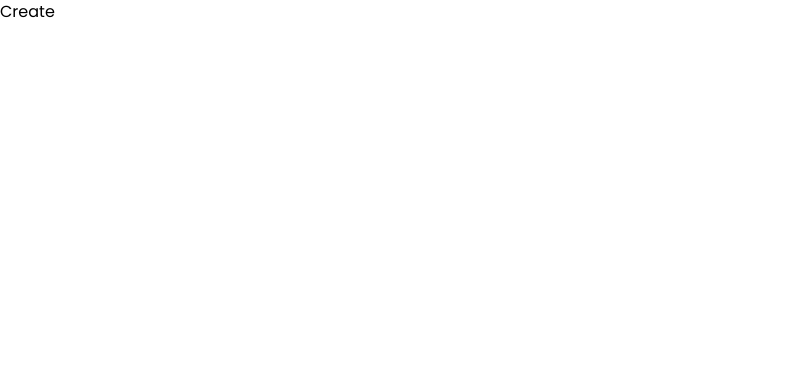
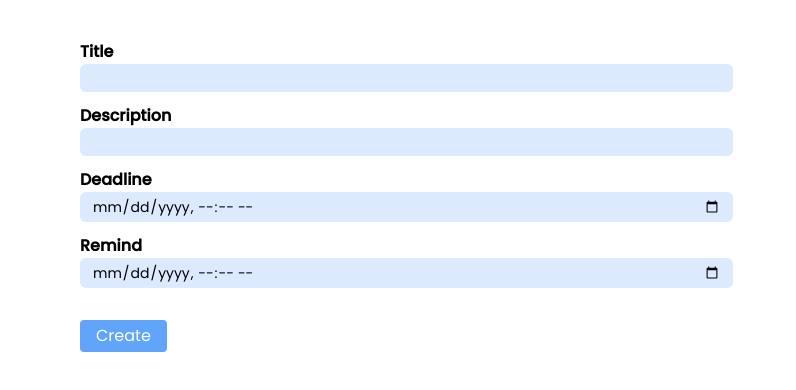
Before and after one commit to eliotfgn/todo-flask-ui, a React (Vite) app: page /todos/new in a window 1280 px wide. Shown: the top 390 px of the page, without its empty margins (0-796 px from the left). Built offline with nearby package versions, Linux system fonts and the light colour scheme.

Commit message:
new task form

```diff
--- a/src/ui/CreateTodo.tsx
+++ b/src/ui/CreateTodo.tsx
@@ -2,7 +2,27 @@
 
 function CreateTodo() {
   return (
-      <div>Create</div>
+      <div className={"px-20 py-10"}>
+        <form className={"flex flex-col w-7/12 gap-3"}>
+          <div className={"flex flex-col "}>
+            <label className={"font-semibold"} htmlFor="title">Title</label>
+            <input className={"outline-none bg-blue-100 rounded-md py-1 px-3 text-sm"} type="text" id="title" name="title"/>
+          </div>
+          <div className={"flex flex-col "}>
+            <label className={"font-semibold"} htmlFor="description">Description</label>
+            <input className={"outline-none bg-blue-100 rounded-md py-1 px-3 text-sm"} type="text" id="description" name="description"/>
+          </div>
+          <div className={"flex flex-col "}>
+            <label className={"font-semibold"} htmlFor="deadline">Deadline</label>
+            <input className={"outline-none bg-blue-100 rounded-md py-1 px-3 text-sm"} type="datetime-local" id="deadline" name="deadline"/>
+          </div>
+          <div className={"flex flex-col"}>
+            <label className={"font-semibold"} htmlFor="remind">Remind</label>
+            <input className={"outline-none bg-blue-100 rounded-md py-1 px-3 text-sm"} type="datetime-local" id="remind" name="remind"/>
+          </div>
+          <button className={"w-fit my-5 bg-blue-400 text-white py-1 px-4 rounded"} type="submit">Create</button>
+        </form>
+      </div>
   );
 }
 
```
